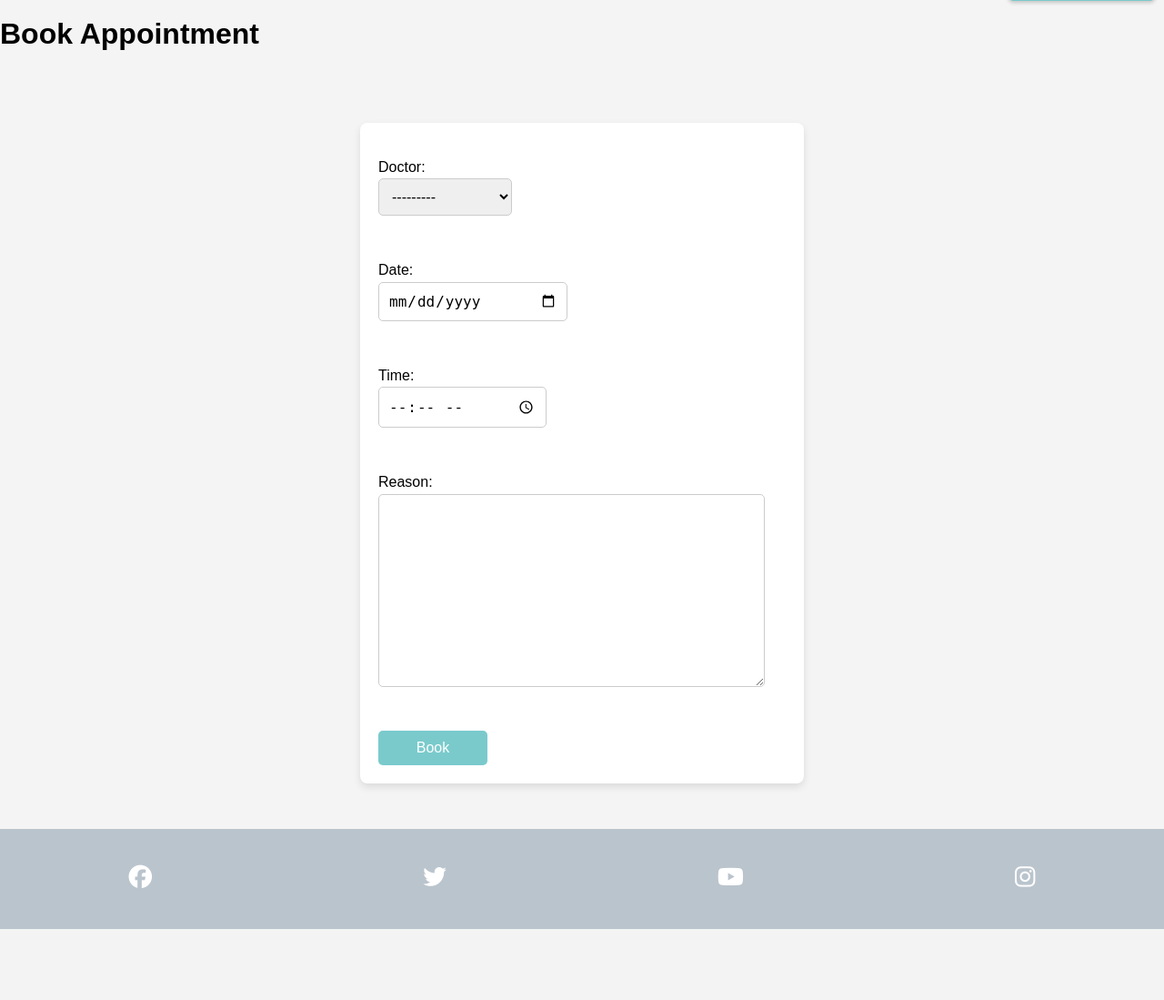
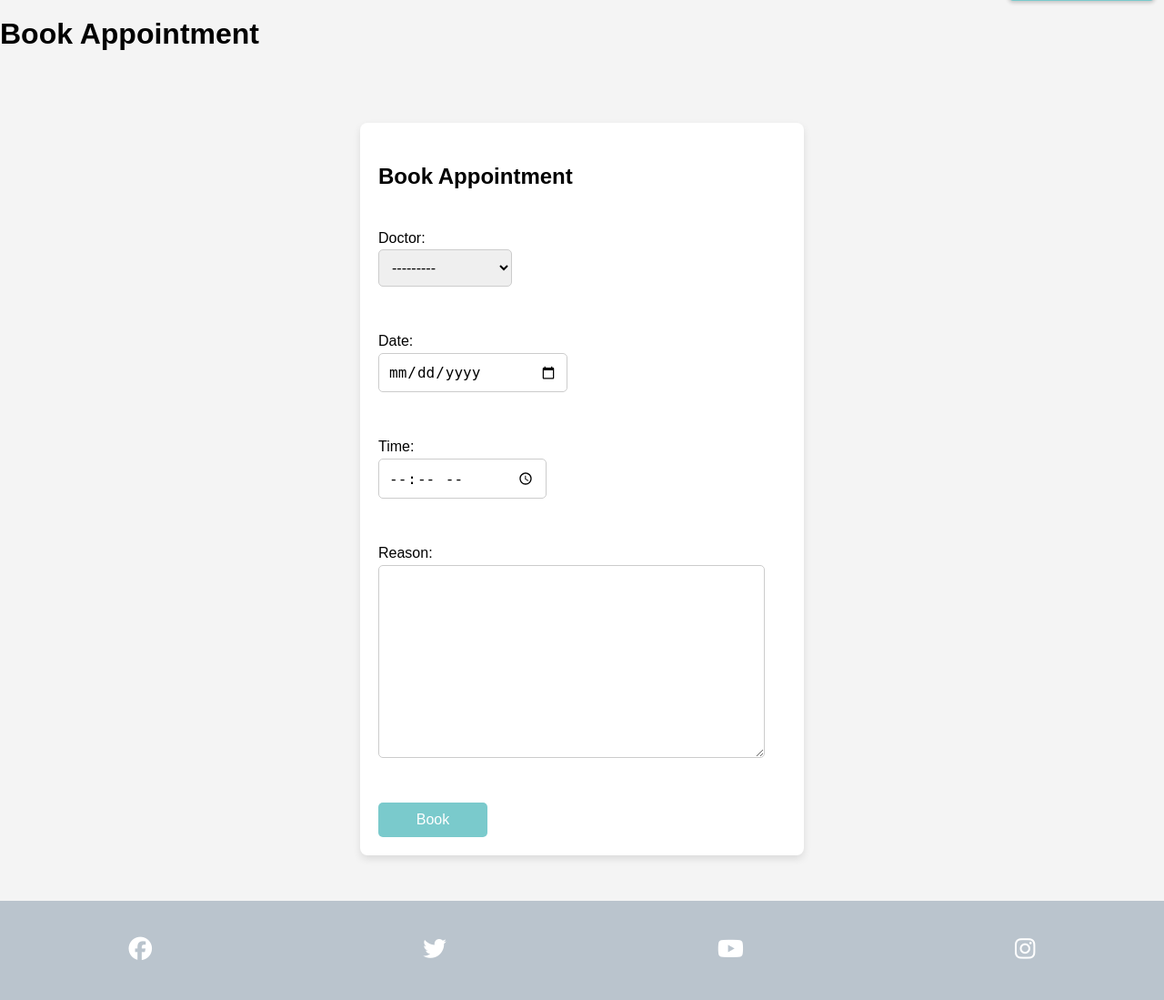
Before and after one commit to clekremer/ppfourresub, a Django app: page /bookings/book/ in a window 1280 px wide. Shown: the part 55-1154 px from the top of the page at 91% size. Before the commit the page ends 1076 px from the top, so only its background shows below. Run offline with Django 4.2, Linux system fonts and the light colour scheme; a user stored in the database is signed in; data comes from the database, SQL or seed files in the repository; some libraries are stand-ins or nearby versions.

Commit message:
Add h2 to book appointment form

```diff
--- a/bookings/templates/bookings/book_appointment.html
+++ b/bookings/templates/bookings/book_appointment.html
@@ -51,6 +51,7 @@
     {% endif %}
 
     <form method="post">
+        <h2>Book Appointment</h2>
         {% csrf_token %}
         {{ form.as_p }}
         <button type="submit">Book</button>
```
